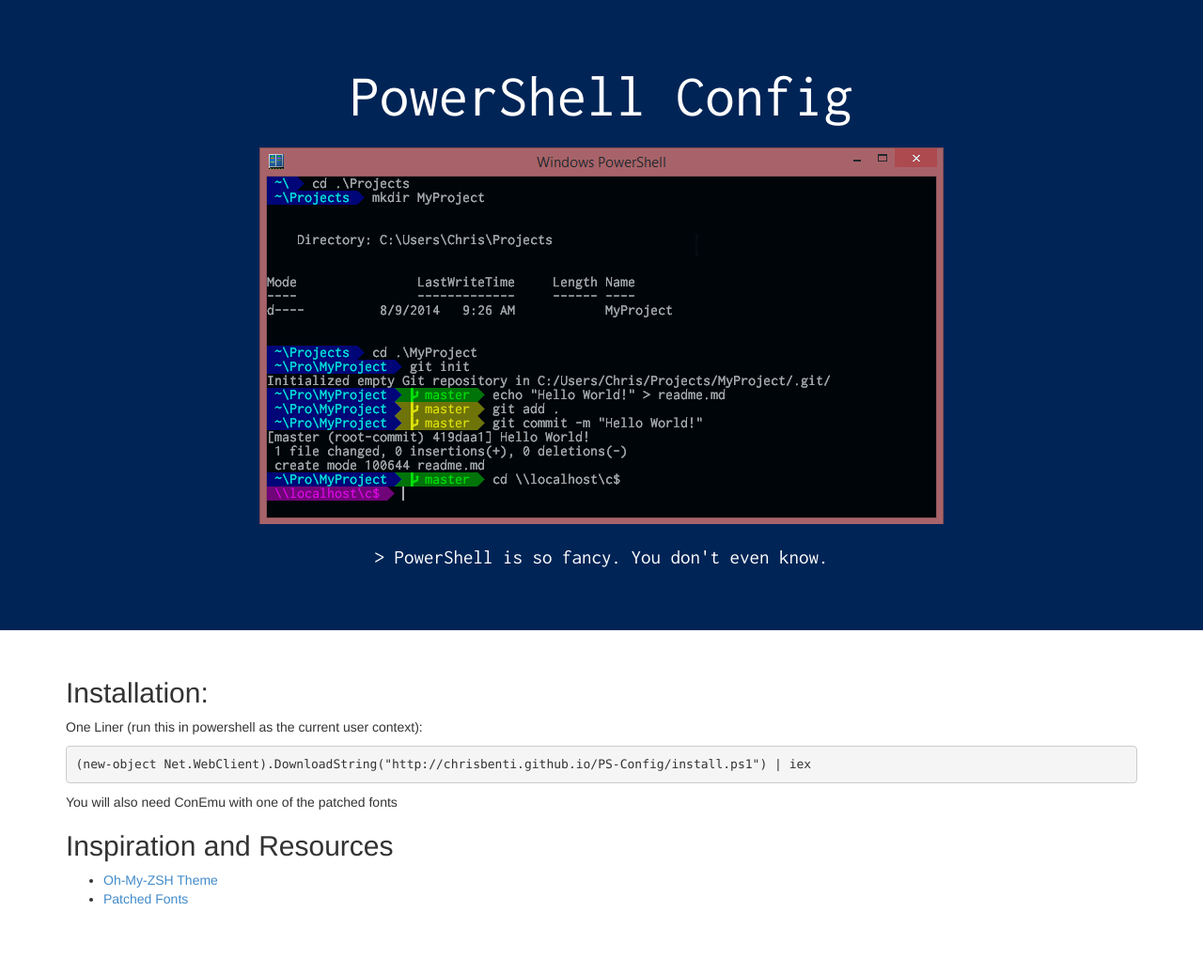
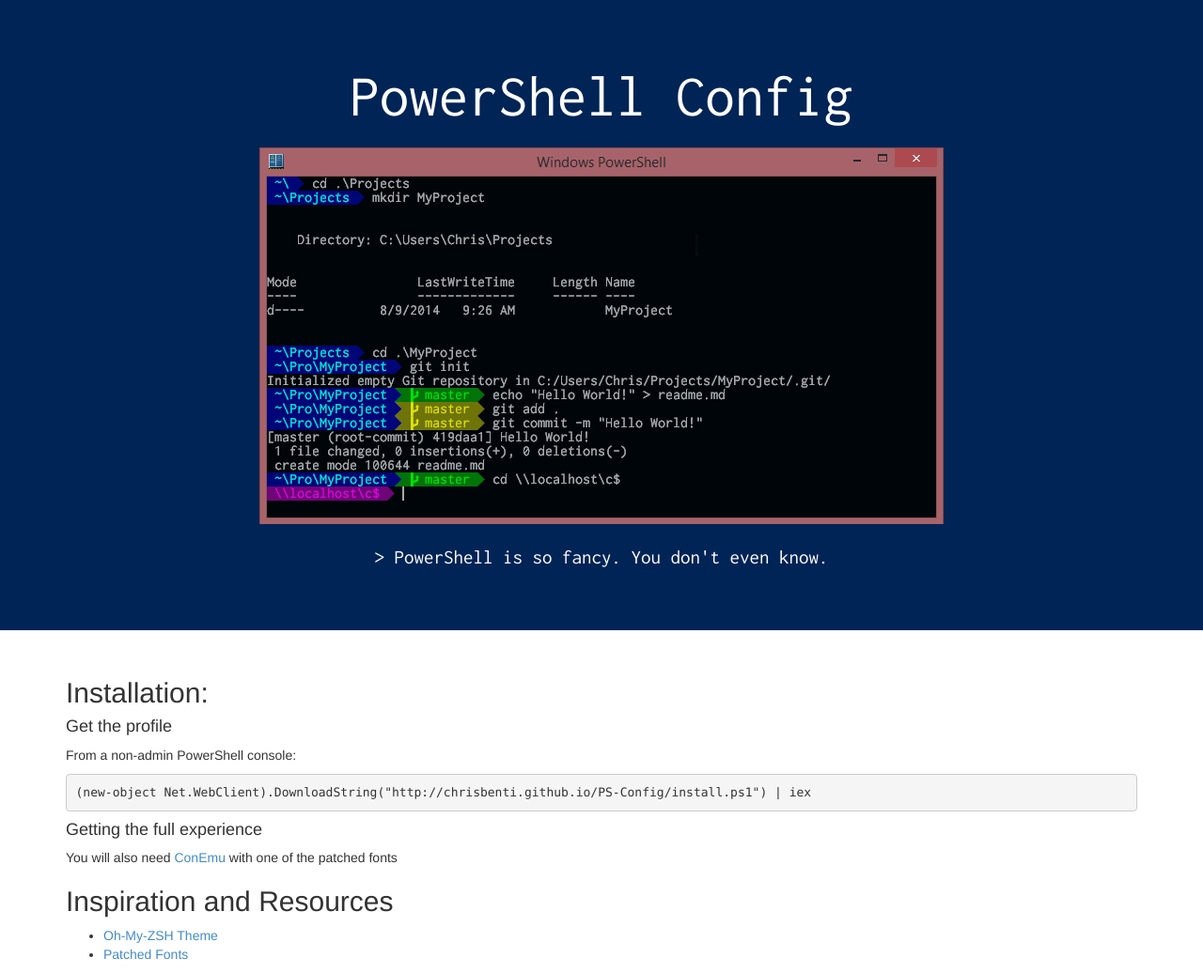
Before and after one commit to chrisbenti/PS-Config, a Jekyll site: the page built from index.md, in a window 1280 px wide. Shown: the whole page at 94% size. Built offline with Jekyll 4.4.1, drawn with Linux system fonts in a browser that asks for light colours; before the commit the page ends 977 px from its top, so only the background shows below that.

Commit message:
Style changes on oneliner

````diff
--- a/index.md
+++ b/index.md
@@ -5,13 +5,14 @@
 
 
 ## Installation: ##
-One Liner (run this in powershell as the current user context):
 
-```
-(new-object Net.WebClient).DownloadString("http://chrisbenti.github.io/PS-Config/install.ps1") | iex
-```
+#### Get the profile
+From a non-admin PowerShell console:
 
-You will also need ConEmu with one of the patched fonts
+<div class="highlight center"><pre><code>(new-object Net.WebClient).DownloadString("http://chrisbenti.github.io/PS-Config/install.ps1") | iex</code></pre></div>
+
+#### Getting the full experience
+You will also need [ConEmu](https://code.google.com/p/conemu-maximus5/) with one of the patched fonts
 
 
 ## Inspiration and Resources ##
````
